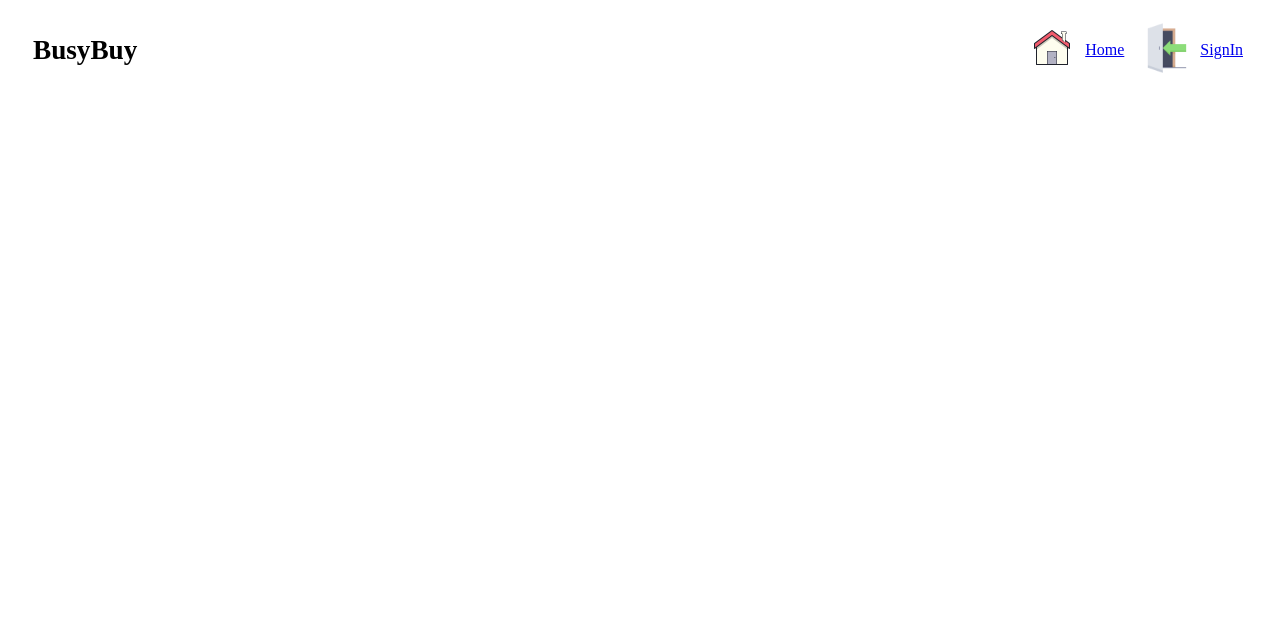
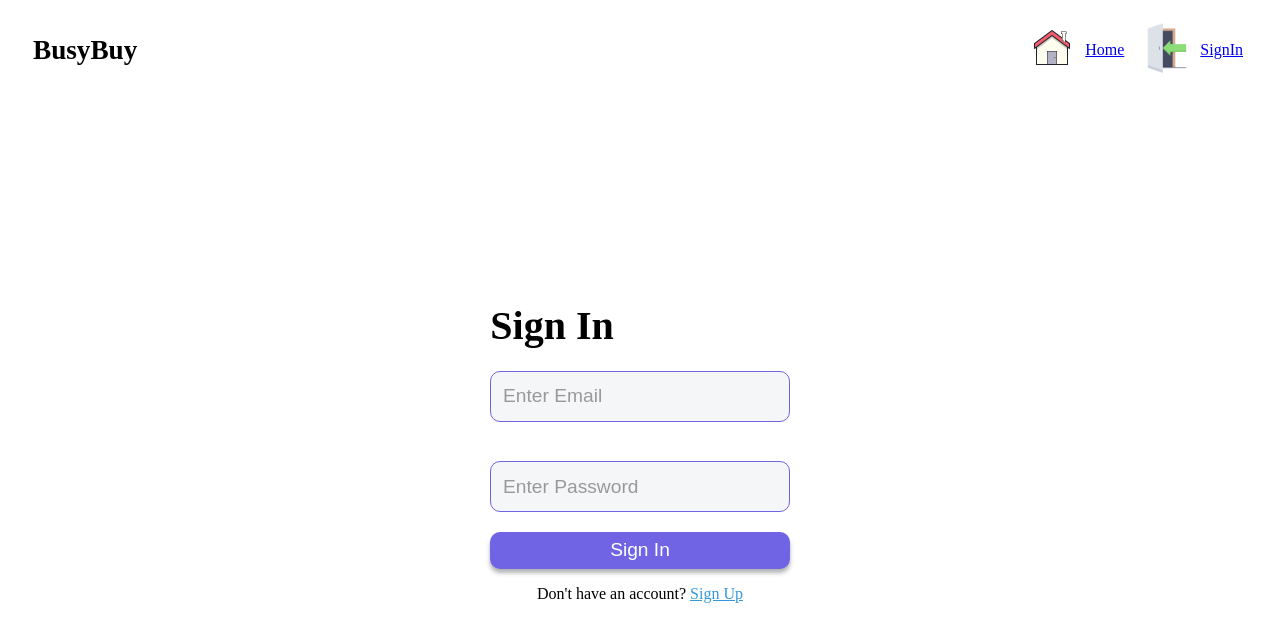
Before and after one commit to SanJeevKumar52/Ecommerce-App, a React (Create React App) app: page /signIn in a window 1280 px wide. Shown: the top 642 px of the page. Built offline with nearby package versions, Linux system fonts and the light colour scheme.

Commit message:
SignIn page added

```diff
--- a/src/pages/SignInpage/SignInpage.js
+++ b/src/pages/SignInpage/SignInpage.js
@@ -1,13 +1,22 @@
+// SignInpage.js
+import React from "react";
 import { NavLink } from "react-router-dom";
 import styles from './signinpage.module.css';
+
 const SignInpage = () => {
   return (
-    <>
-      <div className="signinPageContainer" >
-
-      </div>
-    </>
-  )
+    <div className={styles.signInPageContainer}>
+      <form className={styles.signInform}>
+        <h2>Sign In</h2>
+        <input type="email" id="email" name="email" placeholder="Enter Email" required />
+        <input type="password" id="password" name="password" placeholder="Enter Password" required />
+        <button type="submit">Sign In</button>
+        <p>
+          Don't have an account? <NavLink to="/signup">Sign Up</NavLink>
+        </p>
+      </form>
+    </div>
+  );
 }
 
-export default SignInpage
+export default SignInpage;
--- a/src/pages/SignInpage/signinpage.module.css
+++ b/src/pages/SignInpage/signinpage.module.css
@@ -0,0 +1,65 @@
+/* signinpage.module.css */
+.signInPageContainer {
+    width: 100%;
+    display: flex;
+    justify-content: center;
+    align-items: center;
+    height: 100vh;
+    border: none;
+  }
+
+  .signInform {
+    width: 300px;
+    height: 350px;
+    display: flex;
+    flex-direction: column;
+    padding: 20px;
+    border-radius: 1rem;
+
+    margin-bottom: 7rem;
+  }
+
+  .signInform h2 {
+    margin-right: 11rem;
+    font-size: 2.5rem;
+    height: 1rem;
+  }
+
+  .signInform label {
+    display: block;
+    margin-bottom: 8px;
+  }
+
+  .signInform input {
+    background: #f4f6f8;
+    border: 1px solid #7064e5;
+    border-radius: 10px;
+    box-sizing: border-box;
+    color: #7064e5;
+    font-size: 1.2em;
+    padding: 12px;
+  }
+
+  .signInform button {
+    background: #7064e5;
+    border: none;
+    border-radius: 10px;
+    box-shadow: 0 4px 4px rgba(0,0,0,.3);
+    color: #fff;
+    font-size: 1.2em!important;
+    padding: 0.4em!important;
+    width: 100%;
+  }
+
+  .signInform button:hover {
+    background-color: #2980b9;
+  }
+
+  .signInform p {
+    margin-top: 16px;
+    text-align: center;
+  }
+
+  .signInform a {
+    color: #3498db;
+  }
```
